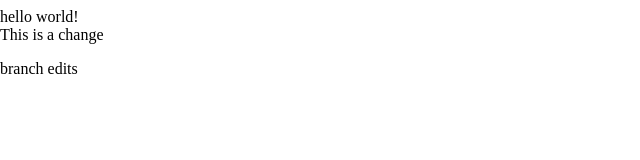
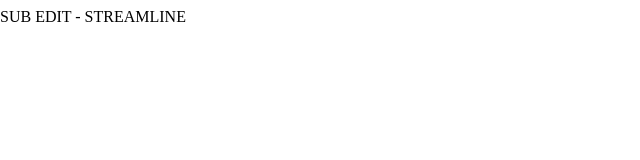
Before and after one commit to rthn/working-hybrid, a plain HTML site: page index.html in a window 1280 px wide. Shown: the whole page, without its empty margins (0-640 px from the left). Drawn offline with Linux system fonts and the light colour scheme.

Commit message:
Updated index.html (with streamline edits)
testing branch edits and commits

```diff
--- a/index.html
+++ b/index.html
@@ -1,15 +1,9 @@
 <html>
 <head>
 <meta http-equiv="Content-Type" content="text/html; charset=utf-8">
-
-<style type="text/css">
-body {margin-left: 0px;}
-</style>
-
+<style type="text/css">body {margin-left: 0px;}</style>
 </head>
 <body>
-<div><p>hello world! <br>
-This is a change</p></div>
-<div><p>branch edits</p></div>
+<div><p>SUB EDIT - STREAMLINE</p></div>
 </body>
 </html>
```
